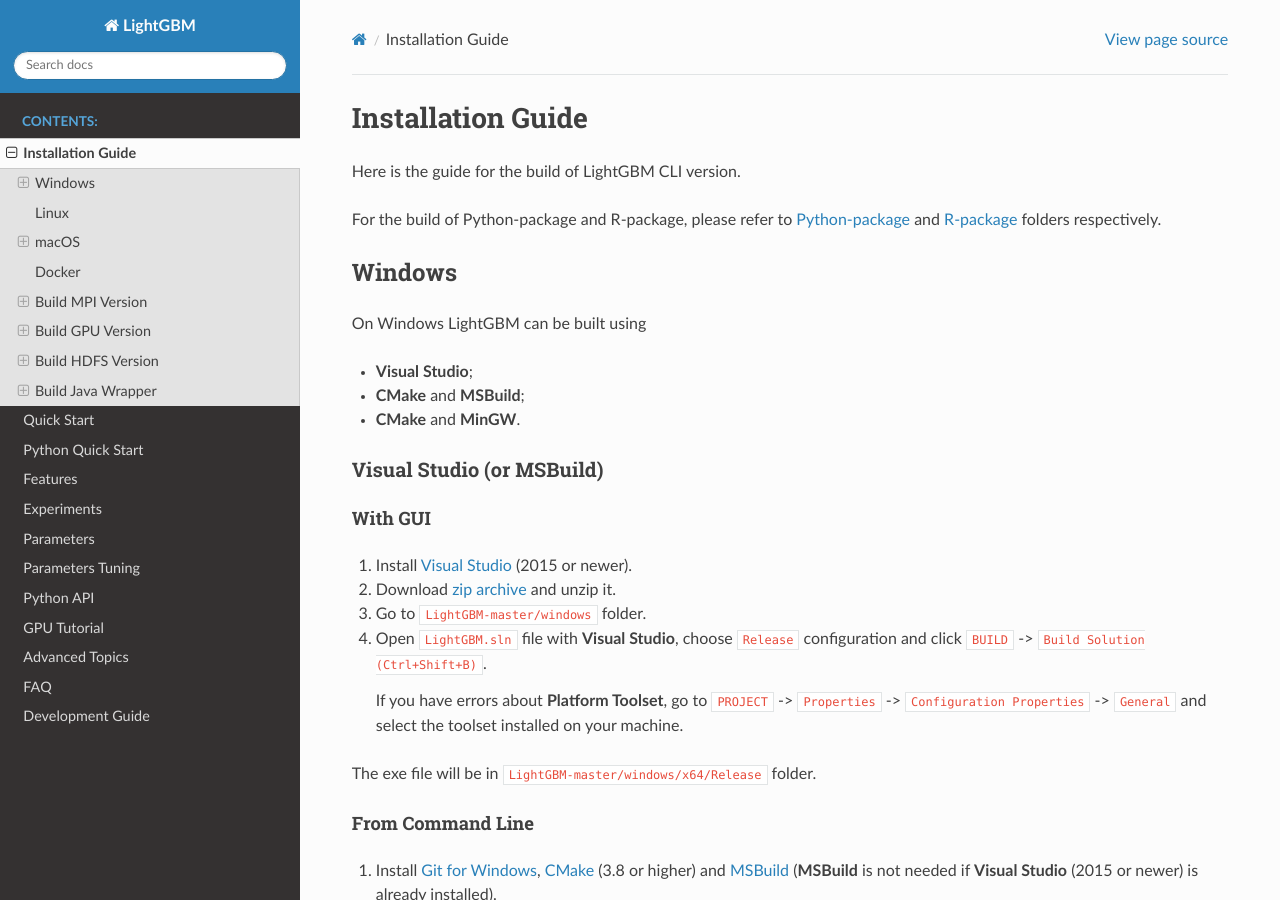
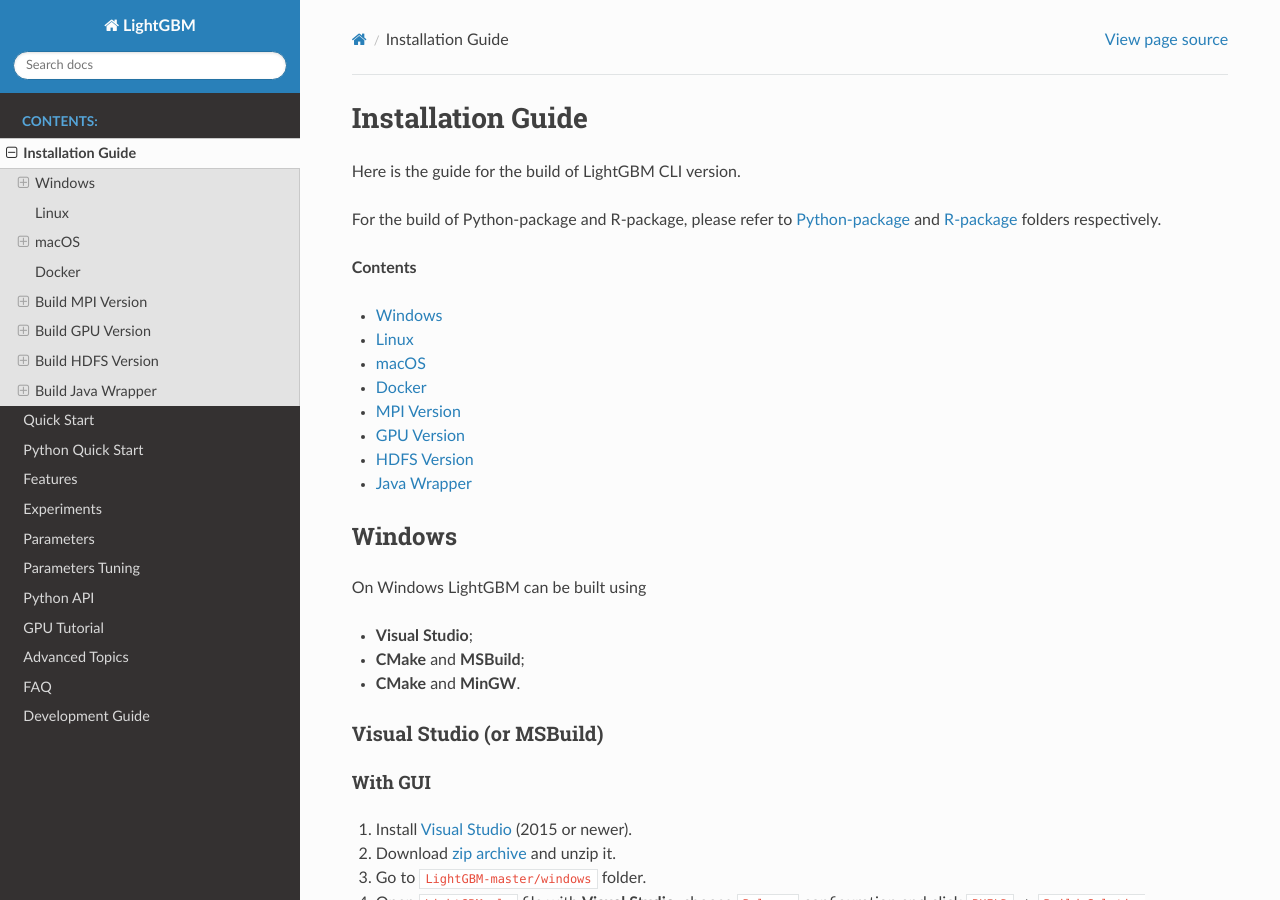
Before and after one commit to microsoft/LightGBM, a Sphinx documentation site: the page built from docs/Installation-Guide.rst, in a window 1280 px wide and 900 px high. Built offline with Sphinx 7.4.7 and the Read the Docs theme 2.0.0, drawn with Linux system fonts in a browser that asks for light colours; pages that are not in the unit, such as notebooks, are missing from menus.

Commit message:
added contents in the installation guide

```diff
--- a/docs/Installation-Guide.rst
+++ b/docs/Installation-Guide.rst
@@ -4,6 +4,24 @@
 Here is the guide for the build of LightGBM CLI version.
 
 For the build of Python-package and R-package, please refer to `Python-package`_ and `R-package`_ folders respectively.
+
+**Contents**
+
+-  `Windows <#windows>`__
+
+-  `Linux <#linux>`__
+
+-  `macOS <#macos>`__
+
+-  `Docker <#docker>`__
+
+-  `MPI Version <#build-mpi-version>`__
+
+-  `GPU Version <#build-gpu-version>`__
+
+-  `HDFS Version <#build-hdfs-version>`__
+
+-  `Java Wrapper <#build-java-wrapper>`__
 
 Windows
 ~~~~~~~
```
